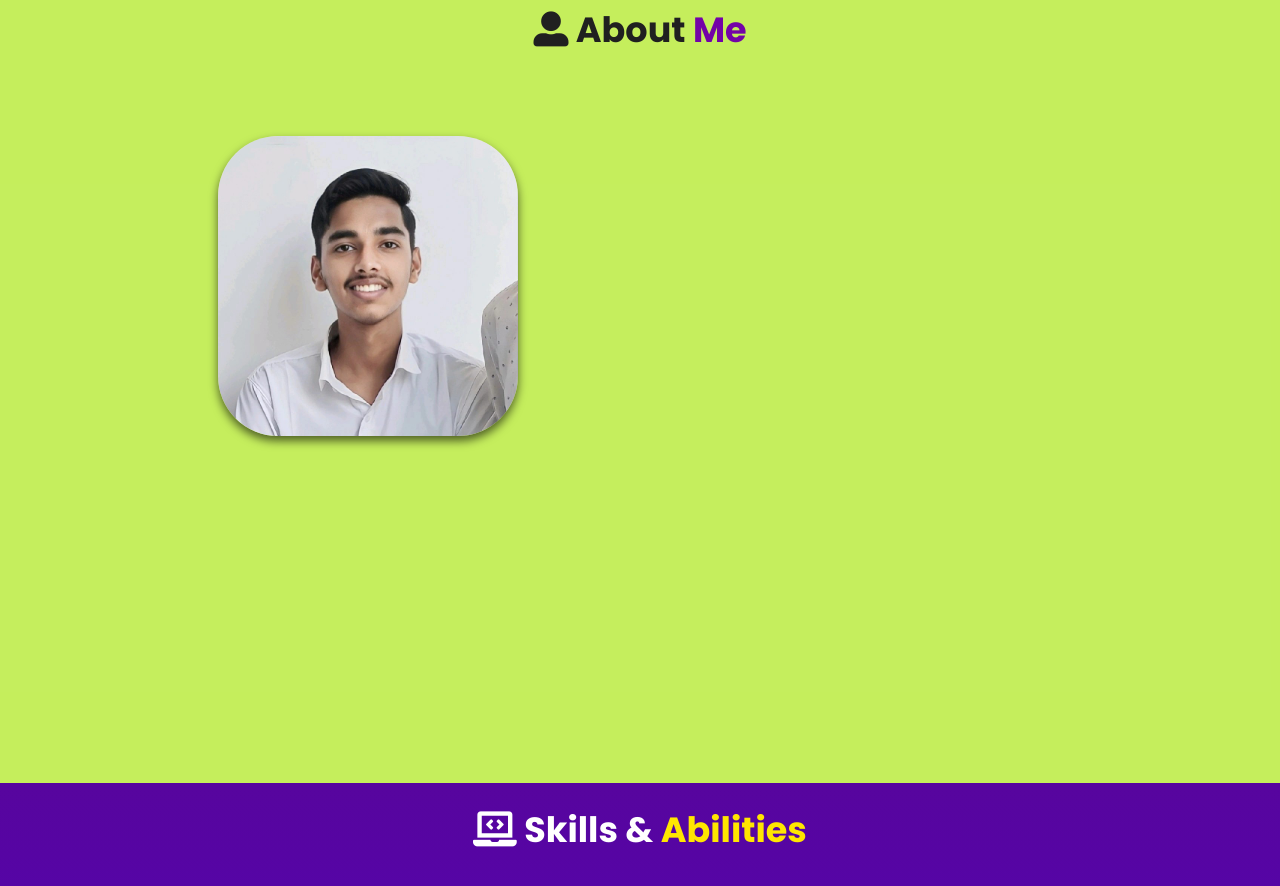
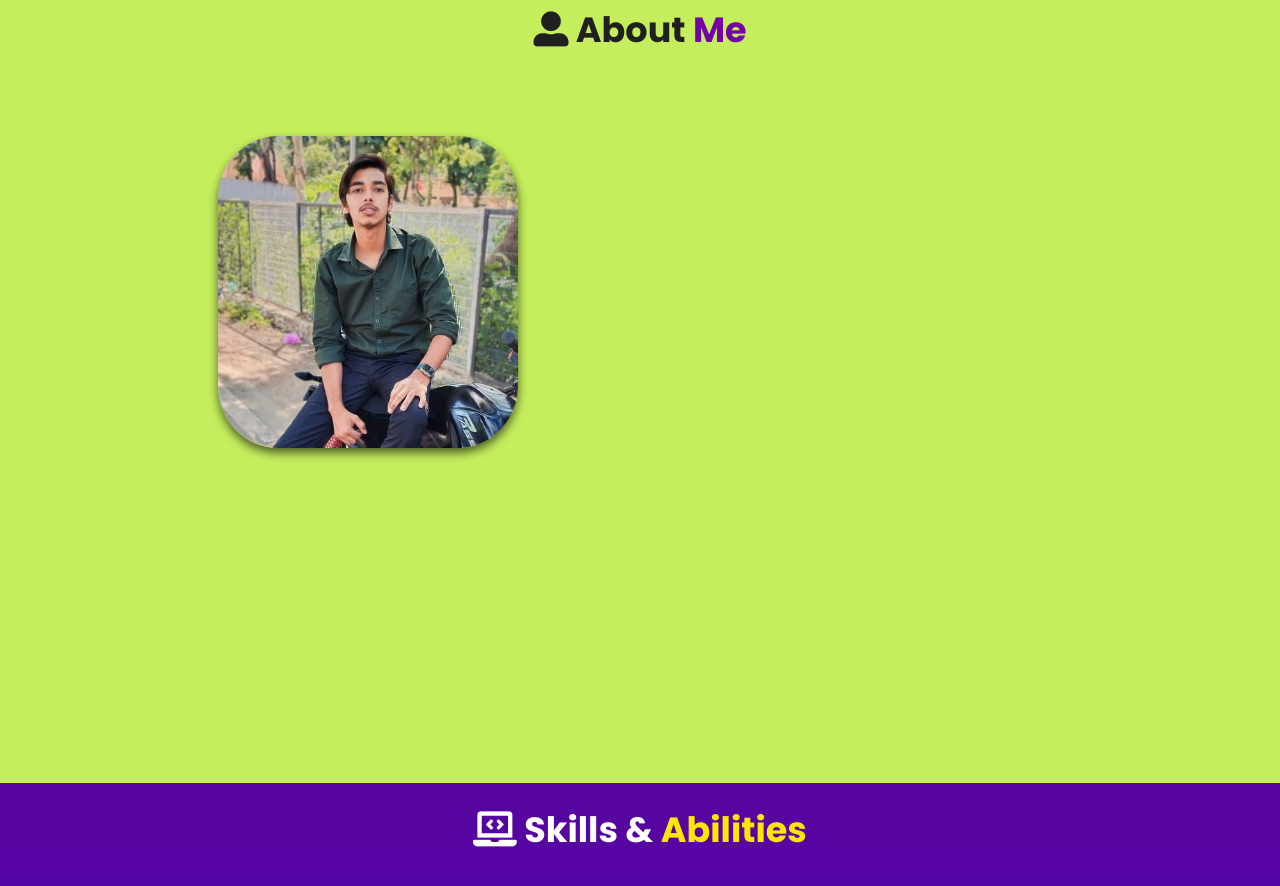
Before and after one commit to avi-jain-26/PORTFOLIO, a plain HTML site: page index.html in a window 1280 px wide. Shown: the part 833-1719 px from the top of the page. Drawn offline with nearby package versions, Linux system fonts and the light colour scheme; no server answers.

Commit message:
Update index.html

```diff
--- a/index.html
+++ b/index.html
@@ -71,7 +71,7 @@ Avi
     <div class="row">
 
     <div class="image">
-        <img draggable="false" class="tilt" src="assets/images/avi.jpeg" alt="">
+        <img draggable="false" class="tilt" src="assets/images/WhatsApp Image 2025-08-16 at 14.33.19_a401a8da.jpg" alt="">
     </div>
     <div class="content">
         <h3>I'm Avi Jain</h3>
```
